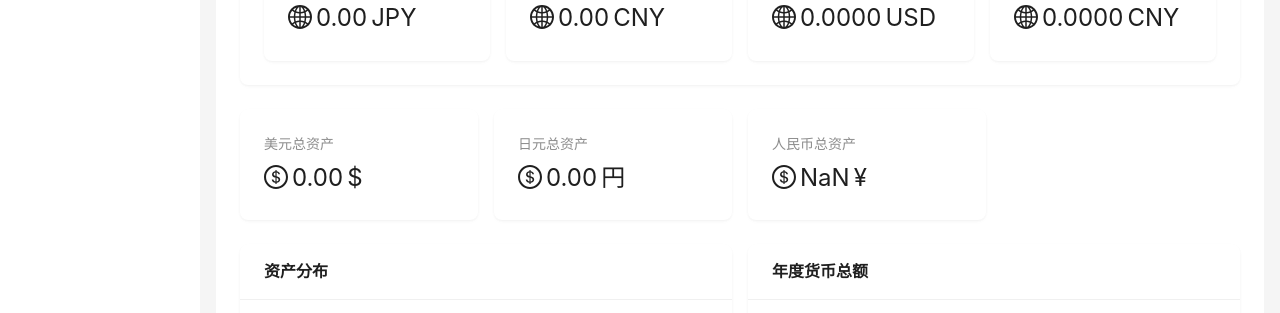
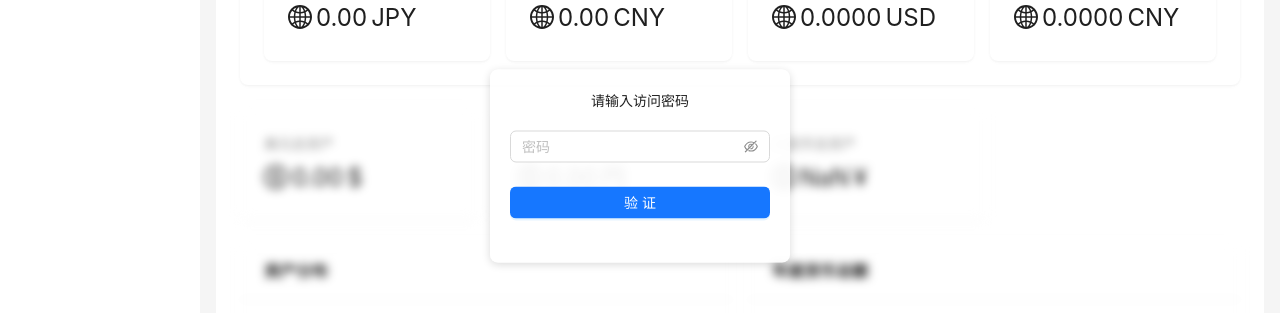
Before and after one commit to liuyang19900520/next-toolkit-robotlife, a Next.js app: page /toolkit in a window 1280 px wide. Shown: the part 234-547 px from the top of the page. Built offline with nearby package versions, Linux system fonts and the light colour scheme; no server answers.

Commit message:
Added a blur layer

```diff
--- a/package.json
+++ b/package.json
@@ -21,8 +21,8 @@
   "devDependencies": {
     "@eslint/eslintrc": "^3",
     "@types/node": "^20",
-    "@types/react": "^19",
-    "@types/react-dom": "^19",
+    "@types/react": "^18",
+    "@types/react-dom": "^18",
     "eslint": "^9",
     "eslint-config-next": "15.1.2",
     "postcss": "^8",
--- a/src/app/layout.tsx
+++ b/src/app/layout.tsx
@@ -14,8 +14,8 @@ const geistMono = Geist_Mono({
 });
 
 export const metadata: Metadata = {
-  title: "Create Next App",
-  description: "Generated by create next app",
+  title: "Max's RobotLife",
+  description: "This is a small project for personal learning purposes.",
 };
 
 export default function RootLayout({
--- a/src/app/toolkit/dashboard/components/Dashboard.tsx
+++ b/src/app/toolkit/dashboard/components/Dashboard.tsx
@@ -2,7 +2,7 @@
 'use client';
 
 import { useEffect, useState, useCallback } from 'react';
-import { Card, Row, Col, Statistic, Table, Form, Input, Select, Button, Space, Popconfirm } from 'antd';
+import { Card, Row, Col, Statistic, Table, Form, Input, Select, Button, Space, Popconfirm, message } from 'antd';
 import InvestmentApi, { Investment } from '@/utils/api/investment';
 import {
     DollarOutlined,
@@ -27,14 +27,21 @@ import {
 import InvestmentForm from './InvestmentForm';
 import ExchangeRate from './ExchangeRate';
 
-
 // 饼图颜色
 const COLORS = ['#FF6B6B', '#4ECDC4', '#45B7D1', '#96CEB4', '#FFEEAD', '#D4A5A5'];
 const CATEGORIES = ['股票', '债券', '大宗', '现金', '加密货币', 'ideco'];
 
+// Dashboard 组件顶部添加 props 类型和参数
+interface DashboardProps {
+    selectedKey: string; // 接收 selectedKey
+}
 
+export default function Dashboard({ selectedKey }: DashboardProps) {
+    // 新增状态：是否通过密码验证
+    const [authenticated, setAuthenticated] = useState(false);
+    // 密码弹窗 Form
+    const [passwordForm] = Form.useForm();
 
-export default function Dashboard() {
     const [searchForm] = Form.useForm();
     const [investments, setInvestments] = useState<Investment[]>([]);
     const [allData, setAllInvestments] = useState<Investment[]>([]);
@@ -73,7 +80,7 @@ export default function Dashboard() {
         } finally {
             setLoading(false);
         }
-    }, []); // 空依赖数组表示只在组件挂载时创建一次
+    }, []);
 
     const fetchAllInvestments = useCallback(async (params?: any) => {
         console.log('fetchAllInvestments====');
@@ -86,7 +93,7 @@ export default function Dashboard() {
         } finally {
             setLoading(false);
         }
-    }, []); // 空依赖数组
+    }, []);
 
     // 计算总数的逻辑单独提取，依赖rates
     const calculateConvertedTotals = useCallback((data: Investment[]) => {
@@ -125,7 +132,6 @@ export default function Dashboard() {
             totalCNY: calculated.totalCNY
         });
     }, [investments, calculateConvertedTotals]);
-
 
     // 初始数据加载
     useEffect(() => {
@@ -179,9 +185,6 @@ export default function Dashboard() {
         return categoryData;
     };
 
-
-
-    // 在 Dashboard 组件中添加数据转换函数
     const getBarChartData = (investments: Investment[]) => {
         const yearData: { [key: string]: { USD: number; JPY: number; CNY: number; originalUSD: number; originalJPY: number; originalCNY: number } } = {};
 
@@ -224,7 +227,7 @@ export default function Dashboard() {
 
     const CustomTooltip = ({ active, payload, label }: TooltipProps<number, string>) => {
         if (active && payload && payload.length) {
-            const data = payload[0].payload; // 获取当前柱状图的数据
+            const data = payload[0].payload;
             return (
                 <div className="custom-tooltip" style={{ backgroundColor: '#fff', border: '1px solid #ccc', padding: '10px' }}>
                     <p>{`年份: ${label}`}</p>
@@ -237,38 +240,30 @@ export default function Dashboard() {
         return null;
     };
 
-
-    // 在组件中共享汇率数据
-
-
     const handleExchangeRateUpdate = useCallback((newRates: any) => {
         setRates(newRates);
     }, []);
-
 
     const resetSearch = () => {
         searchForm.setFieldsValue({ year: defaultYear.toString() });
         fetchInvestments({ year: defaultYear.toString() });
         fetchAllInvestments();
     };
-    // 重置搜索
+
     const handleReset = () => {
         searchForm.resetFields();
         resetSearch();
     };
 
-    // 处理创建
     const handleAdd = () => {
         setModalTitle('创建投资');
         setCurrentInvestment(undefined);
         setModalVisible(true);
     };
 
-    // 处理编辑
     const handleEdit = async (record: Investment) => {
         try {
             setModalLoading(true);
-            // 获取详细数据
             const response = await InvestmentApi.getById(record.id);
             setModalTitle('编辑投资');
             setCurrentInvestment(response.data);
@@ -280,32 +275,28 @@ export default function Dashboard() {
         }
     };
 
-    // 处理删除
     const handleDelete = async (id: number) => {
         try {
             await InvestmentApi.delete(id);
-            resetSearch(); // 刷新列表
+            resetSearch();
         } catch (error) {
             console.error('Failed to delete investment:', error);
         }
     };
 
-    // 处理表单提交
     const handleModalOk = async (values: any) => {
         setModalLoading(true);
         try {
             if (currentInvestment?.id) {
-                // 更新
                 await InvestmentApi.update(currentInvestment.id, {
                     ...values,
-                    id: currentInvestment.id // 确保 ID 不变
+                    id: currentInvestment.id
                 });
             } else {
-                // 创建
                 await InvestmentApi.create(values);
             }
             setModalVisible(false);
-            resetSearch(); // 刷新列表
+            resetSearch();
         } catch (error) {
             console.error('Failed to save investment:', error);
         } finally {
@@ -313,7 +304,21 @@ export default function Dashboard() {
         }
     };
 
-    // 搜索表单
+    // 处理密码验证表单提交
+    const handlePasswordSubmit = (values: any) => {
+        // 当前固定密码为 "mysecret"
+        if (values.password === 'mysecret') {
+            setAuthenticated(true);
+            message.success('验证成功');
+        } else {
+            message.error('密码错误，请重试');
+        }
+    };
+
+    const shouldBlur = (selectedKey === 'dashboard') && !authenticated;
+
+
+    // 搜索表单组件
     const SearchForm = () => (
         <Card variant="borderless" style={{ marginBottom: '24px' }}>
             <Form
@@ -325,7 +330,6 @@ export default function Dashboard() {
                 <Form.Item name="year" label="年份">
                     <Input allowClear />
                 </Form.Item>
-
                 <Form.Item name="type1" label="大类别">
                     <Select
                         style={{ width: 120 }}
@@ -339,7 +343,6 @@ export default function Dashboard() {
                         allowClear
                     />
                 </Form.Item>
-
                 <Form.Item name="type2" label="小类别">
                     <Select
                         style={{ width: 120 }}
@@ -351,11 +354,9 @@ export default function Dashboard() {
                         allowClear
                     />
                 </Form.Item>
-
                 <Form.Item name="target" label="名称">
                     <Input placeholder="请输入名称" style={{ width: 200 }} />
                 </Form.Item>
-
                 <Form.Item name="currency" label="货币">
                     <Select
                         style={{ width: 120 }}
@@ -367,7 +368,6 @@ export default function Dashboard() {
                         allowClear
                     />
                 </Form.Item>
-
                 <Form.Item>
                     <Space>
                         <Button type="primary" htmlType="submit">
@@ -453,12 +453,13 @@ export default function Dashboard() {
 
     return (
         <div>
-            {/* 添加汇率显示 */}
+            {/* 汇率组件保持清晰，不受模糊影响 */}
             <Card title="今日汇率" variant="borderless" style={{ marginBottom: '24px' }}>
                 <ExchangeRate onRateUpdate={handleExchangeRateUpdate} />
             </Card>
 
-            {/* 统计卡片 */}
+            {/* 其他内容在未验证时模糊 */}
+            <div style={{ filter: shouldBlur ? 'blur(5px)' : 'none', pointerEvents: shouldBlur ? 'none' : 'auto' }}>                {/* 统计卡片 */}
                 <Row gutter={[16, 16]}>
                     <Col xs={24} sm={12} lg={6}>
                         <Card variant="borderless">
@@ -509,13 +510,12 @@ export default function Dashboard() {
                                             cx="50%"
                                             cy="50%"
                                             outerRadius={80}
-                                        label={({ name, value, percent }) => `${name}: ${value} (${(percent * 100).toFixed(2)}%)`}
+                                            label={({ name, value, percent }) =>
+                                                `${name}: ${value} (${(percent * 100).toFixed(2)}%)`
+                                            }
                                         >
                                             {getPieChartData(investments).map((entry, index) => (
-                                            <Cell
-                                                key={`cell-${index}`}
-                                                fill={COLORS[index % COLORS.length]}
-                                            />
+                                                <Cell key={`cell-${index}`} fill={COLORS[index % COLORS.length]} />
                                             ))}
                                         </Pie>
                                         <Tooltip formatter={(value) => `${value} 日元`} />
@@ -533,7 +533,7 @@ export default function Dashboard() {
                                         <CartesianGrid strokeDasharray="3 3" />
                                         <XAxis dataKey="year" />
                                         <YAxis tickFormatter={(value) => `${value / 10000} 万`} />
-                                    <Tooltip content={<CustomTooltip />} /> {/* 使用自定义 Tooltip */}
+                                        <Tooltip content={<CustomTooltip />} />
                                         <Legend />
                                         <Bar dataKey="USD" stackId="a" fill="#8884d8" name="美元" />
                                         <Bar dataKey="JPY" stackId="a" fill="#82ca9d" name="日元" />
@@ -553,11 +553,7 @@ export default function Dashboard() {
                     title="投资列表"
                     variant="borderless"
                     extra={
-                    <Button
-                        type="primary"
-                        icon={<PlusOutlined />}
-                        onClick={handleAdd}
-                    >
+                        <Button type="primary" icon={<PlusOutlined />} onClick={handleAdd}>
                             新建
                         </Button>
                     }
@@ -588,5 +584,40 @@ export default function Dashboard() {
                     onCancel={() => setModalVisible(false)}
                 />
             </div>
+
+            {/* 密码输入框，仅在 shouldBlur 为 true 时显示 */}
+            {shouldBlur && (
+                <div
+                    style={{
+                        position: 'absolute',
+                        top: '50%',
+                        left: '50%',
+                        transform: 'translate(-50%, -50%)',
+                        zIndex: 10, // 确保在模糊层之上
+                        background: 'rgba(255, 255, 255, 0.9)',
+                        padding: '20px',
+                        borderRadius: '8px',
+                        boxShadow: '0 2px 8px rgba(0, 0, 0, 0.15)',
+                        width: '300px',
+                    }}
+                >
+                    <h3 style={{ textAlign: 'center', marginBottom: '20px' }}>请输入访问密码</h3>
+                    <Form form={passwordForm} onFinish={handlePasswordSubmit}>
+                        <Form.Item
+                            name="password"
+                            rules={[{ required: true, message: '请输入密码' }]}
+                        >
+                            <Input.Password placeholder="密码" />
+                        </Form.Item>
+                        <Form.Item>
+                            <Button type="primary" htmlType="submit" style={{ width: '100%' }}>
+                                验证
+                            </Button>
+                        </Form.Item>
+                    </Form>
+                </div>
+            )}
+        </div>
     );
+
 }
--- a/src/app/toolkit/page.tsx
+++ b/src/app/toolkit/page.tsx
@@ -39,13 +39,13 @@ export default function ToolkitsPage() {
     const renderContent = () => {
         switch (selectedKey) {
             case 'dashboard':
-                return <Dashboard />;
+                return <Dashboard selectedKey={selectedKey} />;
             case 'tools':
                 return <h3>AWS配置内容</h3>;
             case 'settings':
                 return <h3>设置内容</h3>;
             default:
-                return <Dashboard />;
+                return <Dashboard selectedKey={selectedKey} />;
         }
     };
 
@@ -84,15 +84,8 @@ export default function ToolkitsPage() {
                     </div>
                 </Header>
                 <Content style={{ margin: '16px' }}>
-                    <div
-                        style={{
-                            padding: 24,
-                            minHeight: 360,
-                            background: colorBgContainer,
-                            borderRadius: borderRadiusLG,
-                        }}
-                    >
-                        {renderContent()}
+                    <div style={{ padding: 24, background: colorBgContainer, borderRadius: borderRadiusLG }}>
+                        {renderContent()}  {/* 当 selectedKey 为 'dashboard' 时，渲染 Dashboard 组件 */}
                     </div>
                 </Content>
             </Layout>
```
Also changed, not shown: 1 other file (tests, documents, lock files or other folders). Lines whose indentation alone changed are shown as unchanged.
